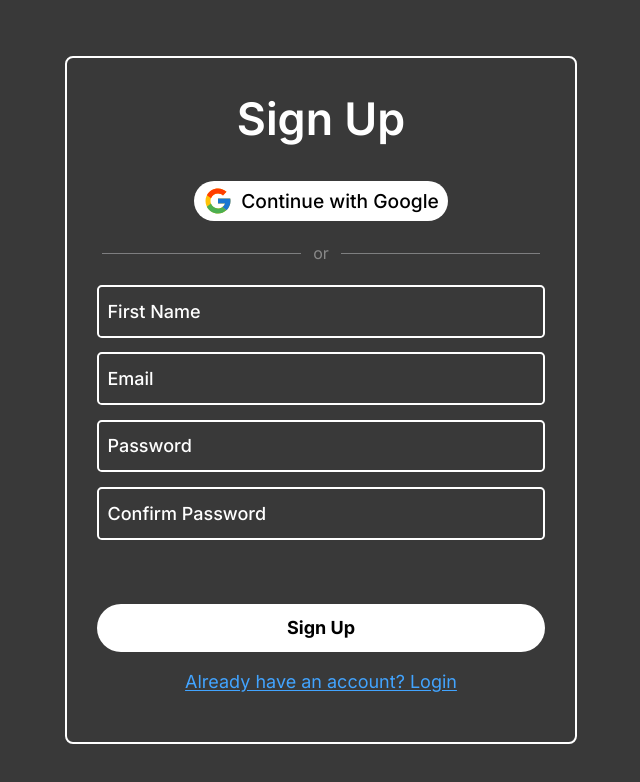
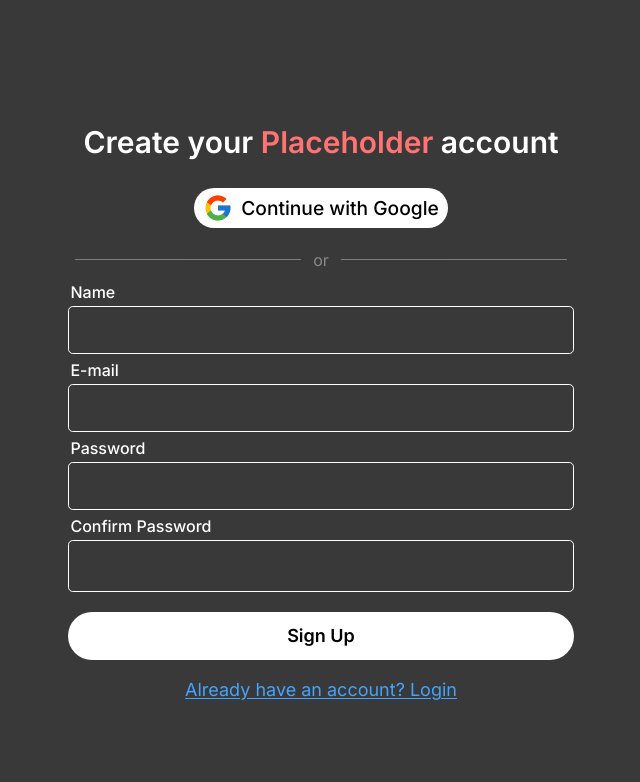
Before and after one commit to jeansvf/productivity-project, a React (Vite) app: page /signup in a window 1280 px wide. Shown: the top 782 px of the page, without its empty margins (319-959 px from the left). Built offline with nearby package versions, Linux system fonts and the light colour scheme; no server answers.

Commit message:
improved login and register screen

```diff
--- a/src/pages/Login/LoginForm.jsx
+++ b/src/pages/Login/LoginForm.jsx
@@ -1,8 +1,9 @@
-import { useState } from 'react'
+import { useEffect, useState } from 'react'
 import { FcGoogle } from 'react-icons/fc'
 import { Link } from 'react-router-dom'
 import { signInWithEmailAndPassword } from "firebase/auth"
 import { auth, continueWithGoogle } from '../../firebase-config'
+import LoadingAnimation from '../../components/LoadingAnimation'
 
 // TODO: limit characters
 
@@ -11,30 +12,63 @@ export default function LoginForm() {
         email: "",
         password: "",
     })
+    const [isLoading, setIsLoading] = useState(false)
+    const [error, setError] = useState("")
 
-    const LoginFirebaseUser = (e) => {
-        e.preventDefault()
+    useEffect(() => setError(""), [loginCredentials])
+
+    const LoginFirebaseUser = (event) => {
+        event.preventDefault()
+        setIsLoading(true)
+
+        switch (true) {
+            case (loginCredentials.email == ""):
+                setError("Email is invalid");
+                setIsLoading(false)
+                return;
+
+            case (loginCredentials.password == ""):
+                setError("Password is invalid");
+                setIsLoading(false)
+                return;
+        }
 
         // sign in user
         signInWithEmailAndPassword(auth, loginCredentials.email, loginCredentials.password)
+        .then(() => setIsLoading(false))
+        .catch(() => setIsLoading(false))
+        // TODO: catch firebase error
     }
-    d
+
     return (
-        <form onSubmit={(e) => LoginFirebaseUser(e)} className="flex flex-col items-center w-full sm:w-[32rem] h-screen sm:h-[36rem] rounded-[.5rem] sm:border-2 border-white">
-            <h1 className="mt-7 mb-7 text-[2.8rem] text-white font-semibold">Login</h1>
+        <form onSubmit={(event) => LoginFirebaseUser(event)} className="flex flex-col items-center w-[36rem]">
+            <h1 className="flex items-center mt-7 mb-7 text-3xl text-white font-semibold">Welcome back to&nbsp;<p className="text-[#FF7373]">Placeholder!</p></h1>
             <button onClick={() => continueWithGoogle()} type='button' className='flex items-center bg-white px-[.6rem] py-1 rounded-full'>
                 <FcGoogle className='mr-2 text-3xl' />
                 <p className='text-[1.2rem] leading-8 font-medium'>Continue with Google</p>
             </button>
-            <div className='flex items-center justify-center w-full opacity-40 my-5'>
+            <div className='flex items-center justify-center w-full opacity-40 mt-5 mb-2'>
                 <hr className='w-[39.2%]'/>
                 <p className='text-white px-3'>or</p>
                 <hr className='w-[39.2%]'/>
             </div>
-            <input onChange={(e) => setLoginCredentials({...loginCredentials, email: e.target.value})} className='mb-[.9rem] text-lg font-medium text-white pl-2 h-[3.3rem] outline-white w-[88%] rounded-[.3rem] bg-[#393939] border-2 border-white placeholder:text-white' placeholder='E-mail' type="email" />
-            <input onChange={(e) => setLoginCredentials({...loginCredentials, password: e.target.value})} className='text-lg font-medium text-white pl-2 h-[3.3rem] w-[88%] rounded-[.3rem] bg-[#393939] outline-white border-2 border-white placeholder:text-white' placeholder='Password' type="password" />
-            <button type='button' className='underline text-[#42A4FF] underline-offset-2 mt-3 text-[1.05rem]'>Reset Password</button>
-            <input className='w-[88%] h-[3rem] mt-12 cursor-pointer text-lg rounded-full font-bold bg-white' type="submit" value="Login" />
+
+            <label className="w-[87%] mb-0.5 text-left text-white font-medium" htmlFor="email-input">E-mail</label>
+            <input onChange={(e) => setLoginCredentials({...loginCredentials, email: e.target.value})} className='mb-[.25rem] text-lg font-medium text-white pl-2 h-[3rem] w-[88%] rounded-[.3rem] bg-[#393939] outline-white border-[1px] border-white' type="email" id="email-input" />
+            <label className="w-[87%] mb-0.5 text-left text-white font-medium" htmlFor="password-input">Password</label>
+            <input onChange={(e) => setLoginCredentials({...loginCredentials, password: e.target.value})} className='mb-[.25rem] text-lg font-medium text-white pl-2 h-[3rem] w-[88%] rounded-[.3rem] bg-[#393939] outline-white border-[1px] border-white' type="password" id="password-input" />
+
+            {/* <button type='button' className='underline text-[#42A4FF] underline-offset-2 mt-3 text-[1.05rem]'>Reset Password</button> */}
+
+            <p className="w-[87%] text-start text-red-400">{error}</p>
+            <div className='relative flex justify-center items-center w-full mt-4' style={{ marginTop: error == "" ? "16px" : "6px" }}>
+                <input className='w-[88%] h-[3rem] cursor-pointer text-lg text-center rounded-full font-semibold bg-white hover:bg-[#FF7373] hover:text-white transition-colors' type="submit" value={!isLoading ? "Login" : ""} />
+                {isLoading ? (
+                    <div className='absolute flex items-center justify-center w-full h-full text-inherit'>
+                        <LoadingAnimation width={5} height={5} />
+                    </div>
+                ) : null}
+            </div>
             <Link to={"/signup"} className='underline text-[#42A4FF] underline-offset-2 mt-4 text-lg'>Don’t have an account yet? Sign Up</Link>
         </form>
     )
--- a/src/pages/Music/PlayerControls.jsx
+++ b/src/pages/Music/PlayerControls.jsx
@@ -2,7 +2,7 @@ import { AnimatePresence, motion } from "framer-motion";
 import { HiForward, HiPause, HiPlay } from "react-icons/hi2";
 import { HiVolumeOff, HiVolumeUp } from "react-icons/hi";
 import { useState } from "react";
-import { BiDice3 } from "react-icons/bi";
+import { BsDice3Fill } from "react-icons/bs";
 import { useMusicContext } from "../../contexts/MusicContext";
 
 export default function PlayerControls() {
@@ -31,8 +31,8 @@ export default function PlayerControls() {
                 <HiForward stroke='2' className='w-full h-full stroke-1 stroke-black' />
             </button> */}
 
-            <button type="button" className='w-8 h-8 mx-1'>
-                <BiDice3 onClick={() => changeBackground()} stroke="2" className='w-full h-full stroke-1 stroke-black' />
+            <button type="button" className='w-[1.45rem] h-[1.45rem] mx-1.5'>
+                <BsDice3Fill onClick={() => changeBackground()} stroke="2" className='w-full h-full stroke-1 stroke-black' />
             </button>
 
             <div>
--- a/src/pages/SignUp/SignUpForm.jsx
+++ b/src/pages/SignUp/SignUpForm.jsx
@@ -1,10 +1,11 @@
-import { useState } from "react";
+import { useEffect, useState } from "react";
 import { FcGoogle } from "react-icons/fc";
 import { Link } from "react-router-dom";
 import { createUserWithEmailAndPassword, onAuthStateChanged, signInWithPopup } from "firebase/auth"
 import { auth, db, continueWithGoogle } from "../../firebase-config"
 import { collection, addDoc, doc, setDoc, Timestamp } from "firebase/firestore";
 import { useAuthState } from "react-firebase-hooks/auth";
+import LoadingAnimation from "../../components/LoadingAnimation";
 
 // TODO: limit characters
 
@@ -15,38 +16,48 @@ export default function SignUpForm() {
         password: "",
         confirmPassword: "",
     })
+    const [isLoading, setIsLoading] = useState(false)
+    const [error, setError] = useState("")
 
     const [user] = useAuthState(auth)
 
+    useEffect(() => setError(""), [signUpCredentials])
+
     const signUpFirebaseUser = (e) => {
         e.preventDefault()
+        setIsLoading(true)
 
         // check if all fields were filled
         switch (true) {
             case (signUpCredentials.name == ""):
-                console.log("name was not filled");
+                setError("Name is invalid");
+                setIsLoading(false)
                 return;
 
             case (signUpCredentials.email == ""):
-                console.log("email was not filled");
+                setError("Email is invalid");
+                setIsLoading(false)
                 return;
 
             case (signUpCredentials.password == ""):
-                console.log("password was not filled");
+                setError("Password is invalid");
+                setIsLoading(false)
                 return;
 
             case (signUpCredentials.confirmPassword == ""):
-                console.log("password was not filled");
+                setError("Confirm Password is invalid");
+                setIsLoading(false)
                 return;
         }
 
         // check if passwords match
         if (signUpCredentials.password !== signUpCredentials.confirmPassword) {
-            console.log("Passwords do not match!");
+            setError("Passwords do not match");
+            setIsLoading(false)
             return;
         }
 
-        // sign up user
+        // TODO: check if user auth state is necessary
         createUserWithEmailAndPassword(auth, signUpCredentials.email, signUpCredentials.password).then(() => {
             if(user) {
                 setDoc(doc(db, "users", user.uid), {
@@ -61,28 +72,44 @@ export default function SignUpForm() {
                     })
                 }
         })
+        .then(() => setIsLoading(false))
+        .catch(() => setIsLoading(false))
+        // TODO: catch firebase error
     }
 
     return (
-        <main className="flex items-center justify-center h-screen w-full">
-            <form onSubmit={(e) => signUpFirebaseUser(e)} className="flex flex-col items-center w-full sm:w-[32rem] h-screen sm:h-[43rem] rounded-[.5rem] sm:border-2 border-white">
-                <h1 className="mt-7 mb-7 text-[2.8rem] text-white font-semibold">Sign Up</h1>
+        <form onSubmit={(e) => signUpFirebaseUser(e)} className="flex flex-col items-center w-[36rem]">
+            <h1 className="flex items-center mt-7 mb-7 text-3xl text-white font-semibold">Create your&nbsp;<p className="text-[#FF7373]">Placeholder</p>&nbsp;account</h1>
             <button onClick={() => continueWithGoogle()} type='button' className='flex items-center bg-white px-[.6rem] py-1 rounded-full'>
                 <FcGoogle className='mr-2 text-3xl' />
                 <p className='text-[1.2rem] leading-8 font-medium'>Continue with Google</p>
             </button>
-                <div className='flex items-center justify-center w-full opacity-40 my-5'>
+            <div className='flex items-center justify-center w-full opacity-40 mt-5 mb-2'>
                 <hr className='w-[39.2%]'/>
                 <p className='text-white px-3'>or</p>
                 <hr className='w-[39.2%]'/>
             </div>
-                <input onChange={(e) => setSignUpCredentials({...signUpCredentials, name: e.target.value})} className='mb-[.9rem] text-lg font-medium text-white pl-2 h-[3.3rem] outline-white w-[88%] rounded-[.3rem] bg-[#393939] border-2 border-white placeholder:text-white' placeholder='First Name' type="text" />
-                <input onChange={(e) => setSignUpCredentials({...signUpCredentials, email: e.target.value})} className='mb-[.9rem] text-lg font-medium text-white pl-2 h-[3.3rem] w-[88%] rounded-[.3rem] bg-[#393939] outline-white border-2 border-white placeholder:text-white' placeholder='Email' type="email" />
-                <input onChange={(e) => setSignUpCredentials({...signUpCredentials, password: e.target.value})} className='mb-[.9rem] text-lg font-medium text-white pl-2 h-[3.3rem] w-[88%] rounded-[.3rem] bg-[#393939] outline-white border-2 border-white placeholder:text-white' placeholder='Password' type="password" />
-                <input onChange={(e) => setSignUpCredentials({...signUpCredentials, confirmPassword: e.target.value})} className='text-lg font-medium text-white pl-2 h-[3.3rem] w-[88%] rounded-[.3rem] bg-[#393939] outline-white  border-2 border-white placeholder:text-white' placeholder='Confirm Password' type="password" />
-                <input className='w-[88%] h-[3rem] mt-16 cursor-pointer text-lg rounded-full font-bold bg-white' type="submit" value="Sign Up" />
+
+            <label className="w-[87%] mb-0.5 text-left text-white font-medium" htmlFor="name-input">Name</label>
+            <input onChange={(e) => setSignUpCredentials({...signUpCredentials, name: e.target.value})} className='mb-[.25rem] text-lg font-medium text-white pl-2 h-[3rem] w-[88%] rounded-[.3rem] bg-[#393939] outline-white border-[1px] border-white' type="text" id="name-input" />
+            <label className="w-[87%] mb-0.5 text-left text-white font-medium" htmlFor="email-input">E-mail</label>
+            <input onChange={(e) => setSignUpCredentials({...signUpCredentials, email: e.target.value})} className='mb-[.25rem] text-lg font-medium text-white pl-2 h-[3rem] w-[88%] rounded-[.3rem] bg-[#393939] outline-white border-[1px] border-white' type="email" id="email-input" />
+            <label className="w-[87%] mb-0.5 text-left text-white font-medium" htmlFor="password-input">Password</label>
+            <input onChange={(e) => setSignUpCredentials({...signUpCredentials, password: e.target.value})} className='mb-[.25rem] text-lg font-medium text-white pl-2 h-[3rem] w-[88%] rounded-[.3rem] bg-[#393939] outline-white border-[1px] border-white' type="password" id="password-input" />
+            <label className="w-[87%] mb-0.5 text-left text-white font-medium" htmlFor="confirm-password-input">Confirm Password</label>
+            <input onChange={(e) => setSignUpCredentials({...signUpCredentials, confirmPassword: e.target.value})} className='mb-1 text-lg font-medium text-white pl-2 h-[3.3rem] w-[88%] rounded-[.3rem] bg-[#393939] outline-white border-[1px] border-white placeholder:text-white' type="password" id="confirm-password-input" />
+
+            <p className="w-[87%] text-start text-red-400">{error}</p>
+            <div className='relative flex justify-center items-center w-full mt-4' style={{ marginTop: error == "" ? "16px" : "6px" }}>
+                <input className='w-[88%] h-[3rem] cursor-pointer text-lg text-center rounded-full font-semibold bg-white hover:bg-[#FF7373] hover:text-white transition-colors' type="submit" value={!isLoading ? "Sign Up" : ""} />
+                {isLoading ? (
+                    <div className='absolute flex items-center justify-center w-full h-full text-inherit'>
+                        <LoadingAnimation width={5} height={5} />
+                    </div>
+                ) : null}
+            </div>
+
             <Link to={"/login"} className='underline text-[#42A4FF] underline-offset-2 mt-4 text-lg'>Already have an account? Login</Link>
         </form>
-        </main>
     )
 }
--- a/src/pages/SignUp/index.jsx
+++ b/src/pages/SignUp/index.jsx
@@ -2,6 +2,8 @@ import SignUpForm from "./SignUpForm";
 
 export default function SignUp() {
     return (
-        <SignUpForm />
+        <main className="flex items-center justify-center h-screen w-full">
+            <SignUpForm />
+        </main>
     )
 }
```
Lines whose indentation alone changed are shown as unchanged.
